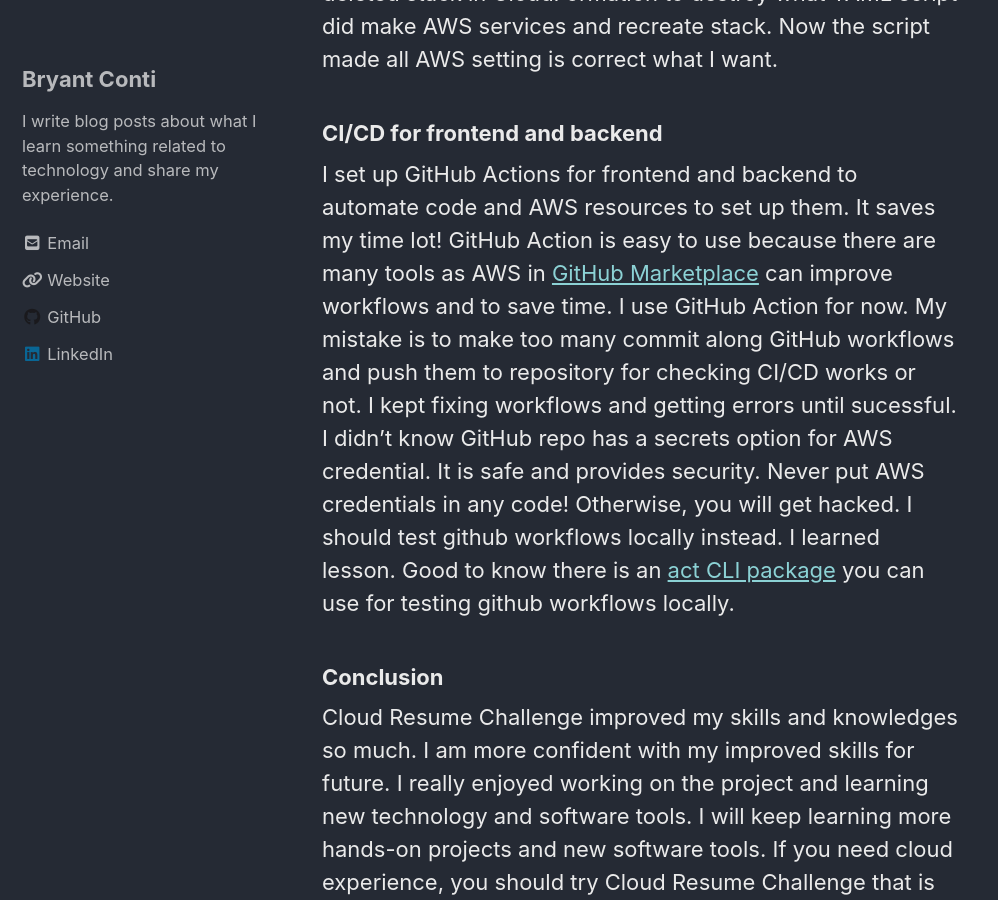
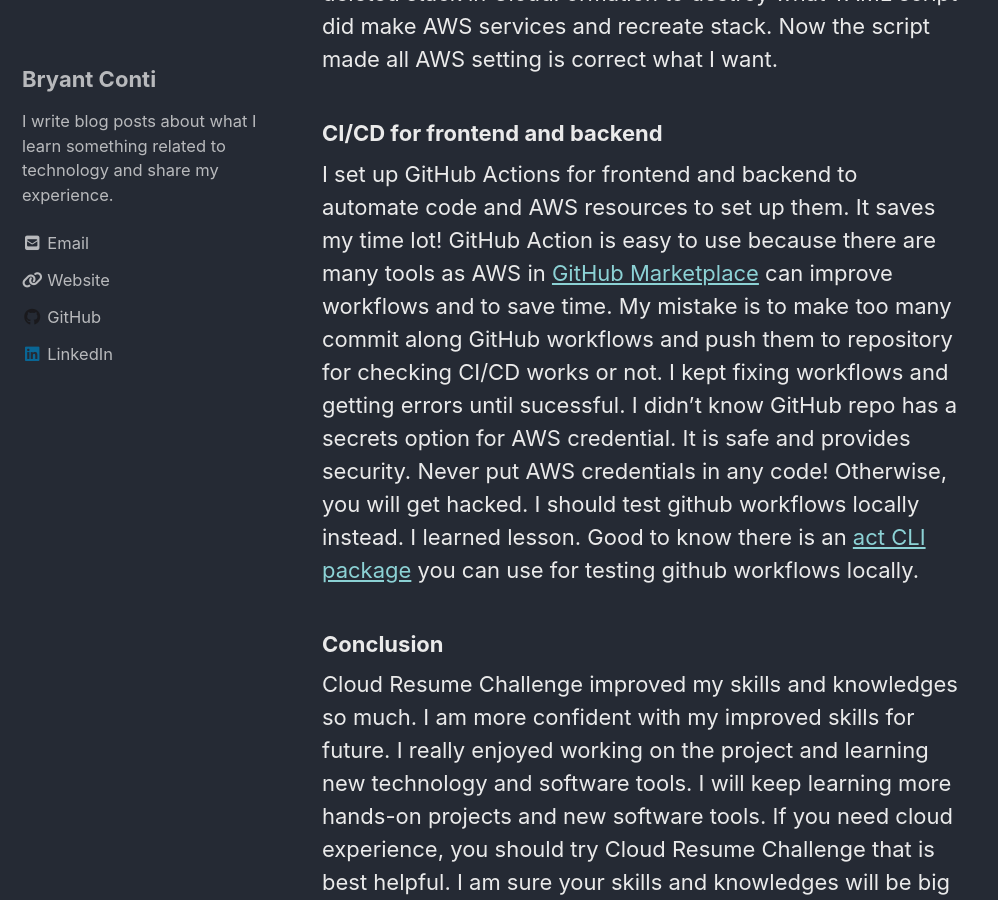
Before and after one commit to bconti123/bconti123.github.io, a Jekyll site: the page built from _posts/2021-05-03-Cloud-Resume-Challenge.md, in a window 1280 px wide and 900 px high, scrolled down 2806 px. Shown: the whole window, without its empty margins (0-998 px from the left). Built offline with Jekyll 4.4.1, drawn with Linux system fonts in a browser that asks for light colours; cached includes are drawn as plain includes; nearby versions of some CDN libraries.

Commit message:
Fixed post

```diff
--- a/_posts/2021-05-03-Cloud-Resume-Challenge.md
+++ b/_posts/2021-05-03-Cloud-Resume-Challenge.md
@@ -26,7 +26,7 @@ I never write any testing script before. I googled something about how to test l
 I love SAM! It creates any AWS services for me instead manually, I clicked around in the AWS console to make my point finger tired. Serverless CLI is amazing and easy to use for build and deploy. SAM guide is easy to google. Always learn mistake and fix errors in YAML file. I kept trying until YAML script works but I checked API gateway setting and DynamoDB are not correct setting. I can't make API Gateway endpoint as Regional but I found source from google that I solved endpoint configuration that make it as Regional. I deleted stack in CloudFormation to destroy what YAML script did make AWS services and recreate stack. Now the script made all AWS setting is correct what I want.
 
 <h3>CI/CD for frontend and backend</h3>
-I set up GitHub Actions for frontend and backend to automate code and AWS resources to set up them. It saves my time lot! GitHub Action is easy to use because there are many tools as AWS in <a href="https://github.com/marketplace?type=actions">GitHub Marketplace</a> can improve workflows and to save time. I use GitHub Action for now. My mistake is to make too many commit along GitHub workflows and push them to repository for checking CI/CD works or not. I kept fixing workflows and getting errors until sucessful. I didn't know GitHub repo has a secrets option for AWS credential. It is safe and provides security. Never put AWS credentials in any code! Otherwise, you will get hacked. I should test github workflows locally instead. I learned lesson. Good to know there is an <a href="https://github.com/nektos/act">act CLI package</a> you can use for testing github workflows locally.
+I set up GitHub Actions for frontend and backend to automate code and AWS resources to set up them. It saves my time lot! GitHub Action is easy to use because there are many tools as AWS in <a href="https://github.com/marketplace?type=actions">GitHub Marketplace</a> can improve workflows and to save time. My mistake is to make too many commit along GitHub workflows and push them to repository for checking CI/CD works or not. I kept fixing workflows and getting errors until sucessful. I didn't know GitHub repo has a secrets option for AWS credential. It is safe and provides security. Never put AWS credentials in any code! Otherwise, you will get hacked. I should test github workflows locally instead. I learned lesson. Good to know there is an <a href="https://github.com/nektos/act">act CLI package</a> you can use for testing github workflows locally.
 
 <h3>Conclusion</h3>
 Cloud Resume Challenge improved my skills and knowledges so much. I am more confident with my improved skills for future. I really enjoyed working on the project and learning new technology and software tools. I will keep learning more hands-on projects and new software tools. If you need cloud experience, you should try Cloud Resume Challenge that is best helpful. I am sure your skills and knowledges will be big improvement.
```
